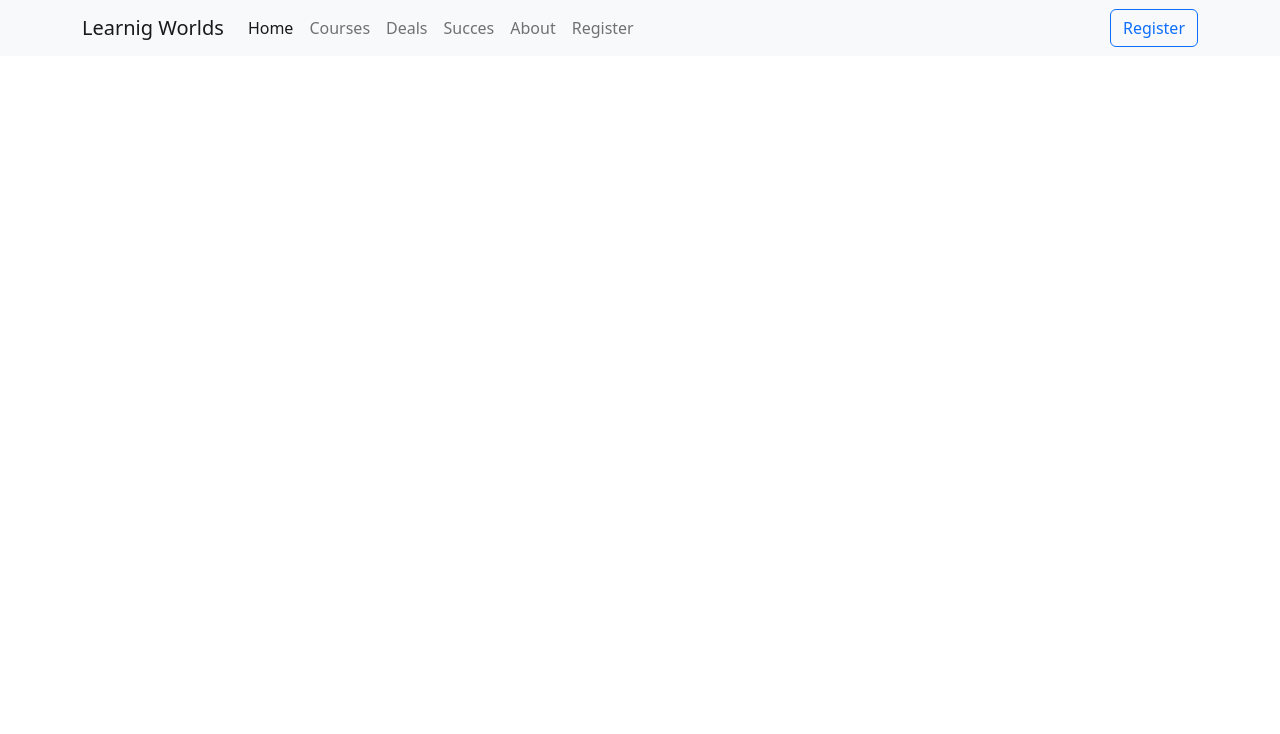
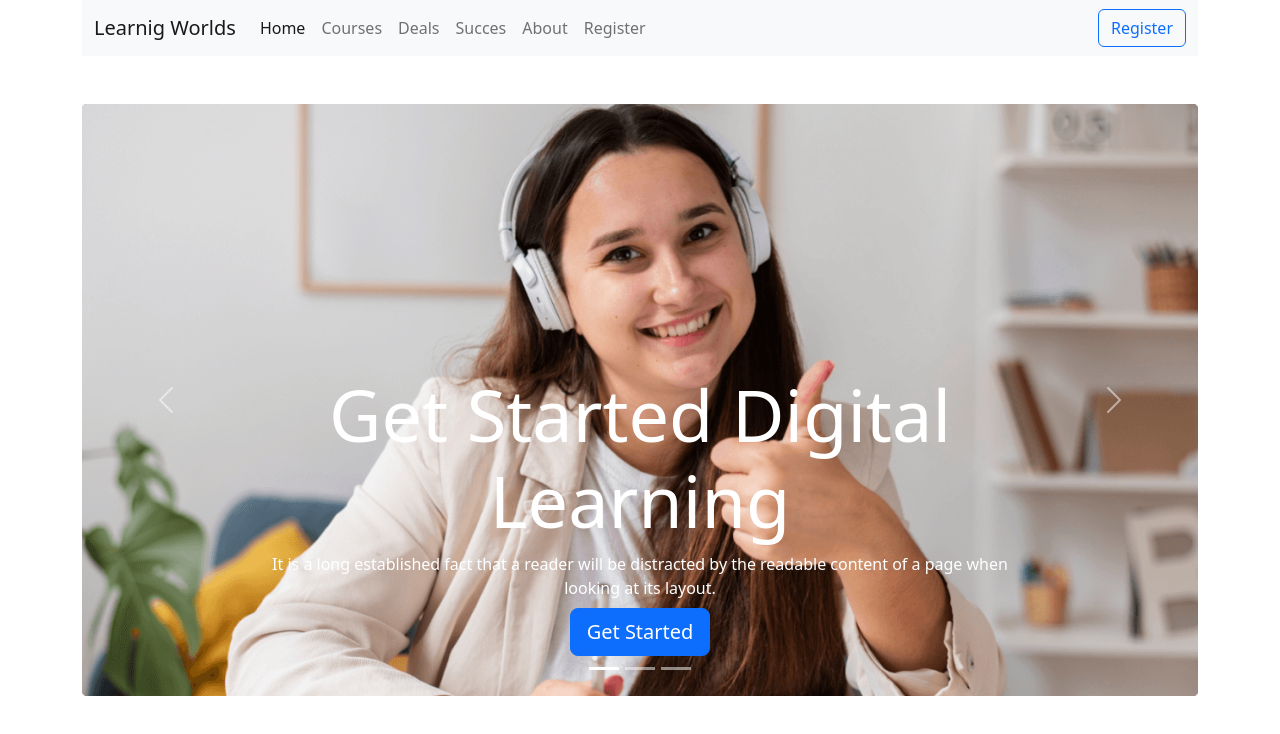
Before and after one commit to farjanactg/creative-education-website, a plain HTML site: page index.html in a window 1280 px wide. Drawn offline with nearby package versions, Linux system fonts and the light colour scheme.

Commit message:
slidder added

```diff
--- a/index.html
+++ b/index.html
@@ -5,10 +5,11 @@
     <meta name="viewport" content="width=device-width, initial-scale=1">
     <title>Learning Worlds</title>
     <link href="https://cdn.jsdelivr.net/npm/bootstrap@5.2.0/dist/css/bootstrap.min.css" rel="stylesheet" integrity="sha384-gH2yIJqKdNHPEq0n4Mqa/HGKIhSkIHeL5AyhkYV8i59U5AR6csBvApHHNl/vI1Bx" crossorigin="anonymous">
+    <link rel="stylesheet" href="style.css">
   </head>
   <body>
 
-    <header>
+    <header class="container">
         <!-- navber start -->
         <nav class="navbar navbar-expand-lg bg-light">
             <div class="container">
@@ -48,6 +49,52 @@
             </div>
           </nav>
           <!-- navber end -->
+          <!-- slider start -->
+          <section class="mt-5">
+            <div id="carouselExampleCaptions" class="carousel slide" data-bs-ride="false">
+                <div class="carousel-indicators">
+                  <button type="button" data-bs-target="#carouselExampleCaptions" data-bs-slide-to="0" class="active" aria-current="true" aria-label="Slide 1"></button>
+                  <button type="button" data-bs-target="#carouselExampleCaptions" data-bs-slide-to="1" aria-label="Slide 2"></button>
+                  <button type="button" data-bs-target="#carouselExampleCaptions" data-bs-slide-to="2" aria-label="Slide 3"></button>
+                </div>
+                <div class="carousel-inner">
+                  <div class="carousel-item active">
+                    <img src="images/cover/cover-1.png" class="d-block w-100 disabled" alt="...">
+                    <div class="carousel-caption d-none d-md-block ">
+                      <h1 class=" mb-2">Get Started Digital Learning</h1>
+                      <p class="mb-2">It is a long established fact that a reader will be distracted by the readable content of a page when looking at its layout.</p>
+                      <button type="button" class="btn btn-primary btn-lg">Get Started</button>
+                    </div>
+                  </div>
+                  <div class="carousel-item">
+                    <img src="images/cover/cover-2.jpg" class="d-block w-100" alt="...">
+                    <div class="carousel-caption d-none d-md-block">
+                      <h1 class="mb-3">Get Started Digital Learning</h1>
+                      <p class="mb-2">It is a long established fact that a reader will be distracted by the readable content of a page when looking at its layout.</p>
+                      <button type="button" class="btn btn-primary btn-lg">Get Started</button>
+                    </div>
+                  </div>
+                  <div class="carousel-item">
+                    <img src="images/cover/cover-3.jpg" class="d-block w-100" alt="...">
+                    <div class="carousel-caption d-none d-md-block">
+                      <h1 class=" mb-2">Get Started Digital Learning</h1>
+                      <p class="mb-2">It is a long established fact that a reader will be distracted by the readable content of a page when looking at its layout.</p>
+                      <button type="button" class="btn btn-primary btn-lg">Get Started</button>
+                    </div>
+
+                  </div>
+                </div>
+                <button class="carousel-control-prev" type="button" data-bs-target="#carouselExampleCaptions" data-bs-slide="prev">
+                  <span class="carousel-control-prev-icon" aria-hidden="true"></span>
+                  <span class="visually-hidden">Previous</span>
+                </button>
+                <button class="carousel-control-next" type="button" data-bs-target="#carouselExampleCaptions" data-bs-slide="next">
+                  <span class="carousel-control-next-icon" aria-hidden="true"></span>
+                  <span class="visually-hidden">Next</span>
+                </button>
+              </div>
+          </section>
+          <!-- slider end -->
     </header>
     <script src="https://cdn.jsdelivr.net/npm/bootstrap@5.2.0/dist/js/bootstrap.bundle.min.js" integrity="sha384-A3rJD856KowSb7dwlZdYEkO39Gagi7vIsF0jrRAoQmDKKtQBHUuLZ9AsSv4jD4Xa" crossorigin="anonymous"></script>
   </body>
--- /dev/null
+++ b/style.css
@@ -0,0 +1,3 @@
+h1{
+    font-size: 450%;
+}
```
